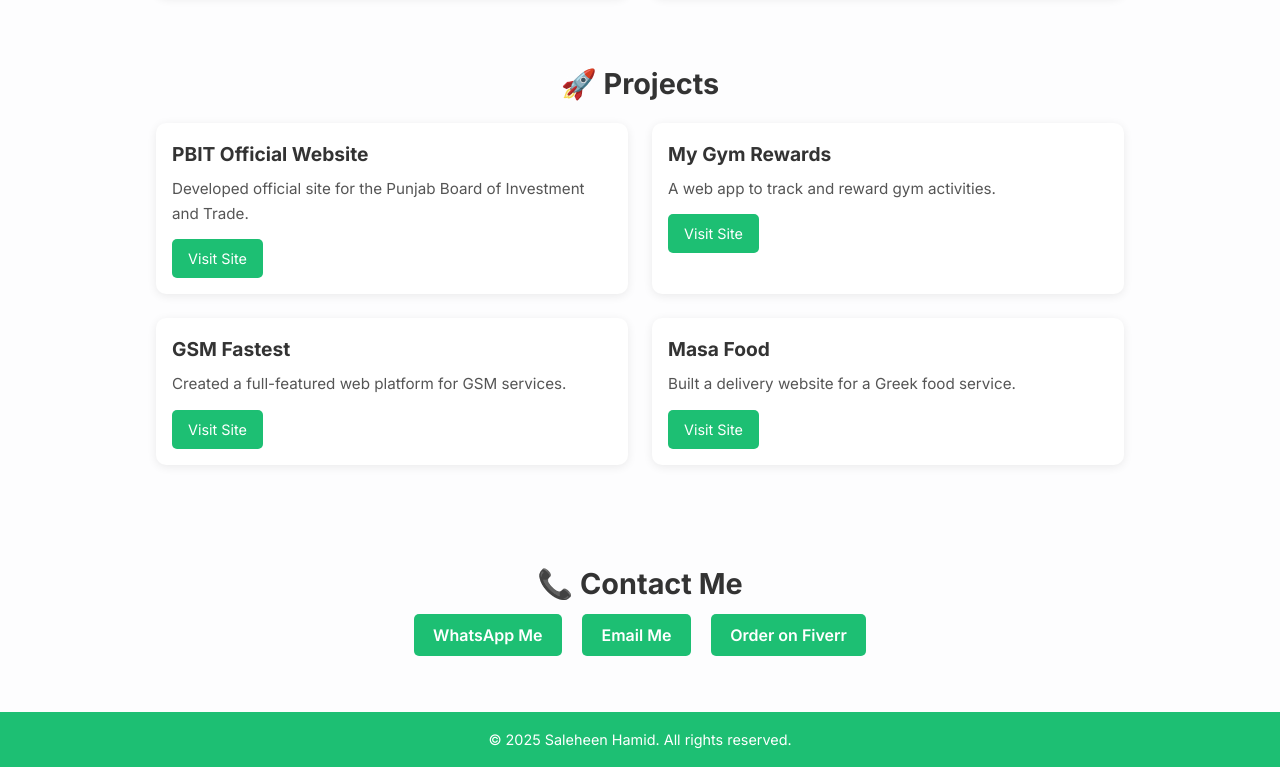
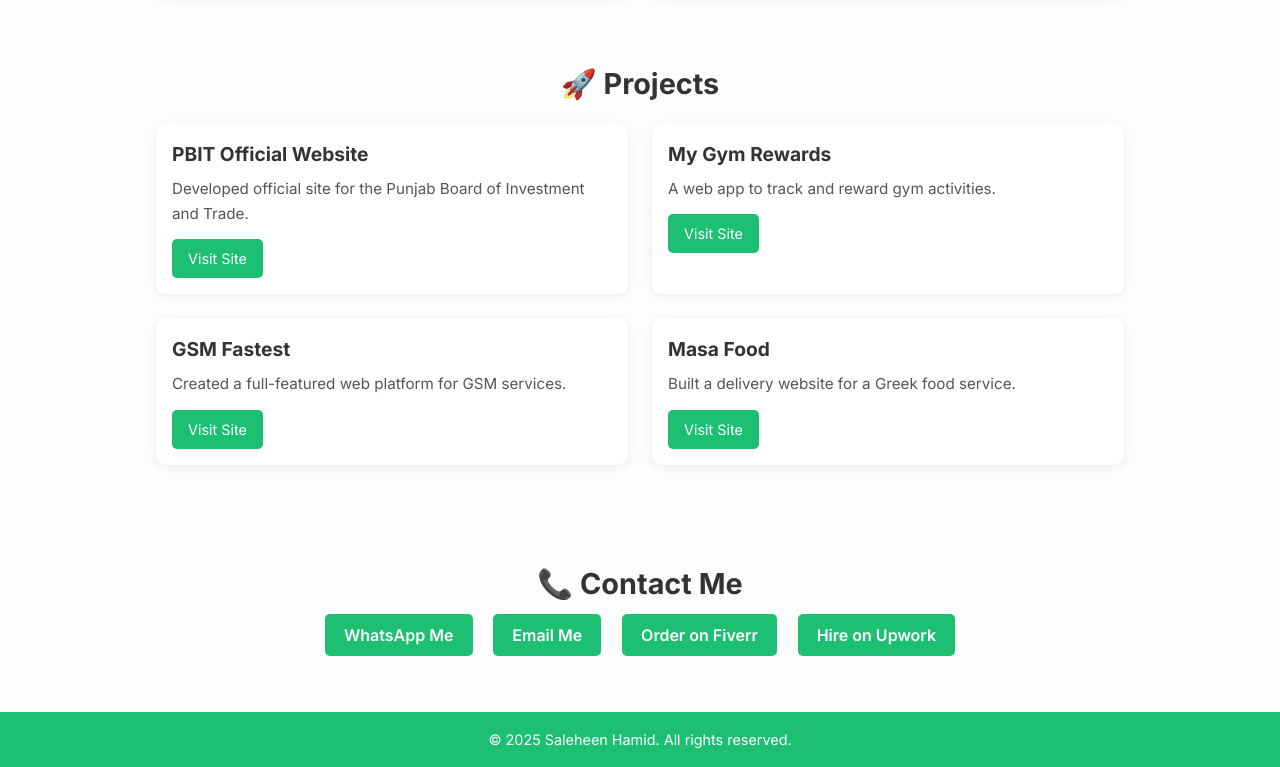
Before and after one commit to SaleheenHamid/SaleheenHamid.github.io, a plain HTML site: page index.html in a window 1280 px wide. Shown: the part 1309-2076 px from the top of the page. Drawn offline with Linux system fonts and the light colour scheme.

Commit message:
added upwork url

```diff
--- a/index.html
+++ b/index.html
@@ -149,6 +149,7 @@
   <a href="https://wa.me/923124209686" target="_blank">WhatsApp Me</a>
   <a href="mailto:saleheen.hamid@gmail.com">Email Me</a>
   <a href="https://www.fiverr.com/saleheenhamid" target="_blank">Order on Fiverr</a>
+  <a href="https://upwork.com/freelancers/saleheenhamid" target="_blank">Hire on Upwork</a>
 </section>
 
 <footer>
```
